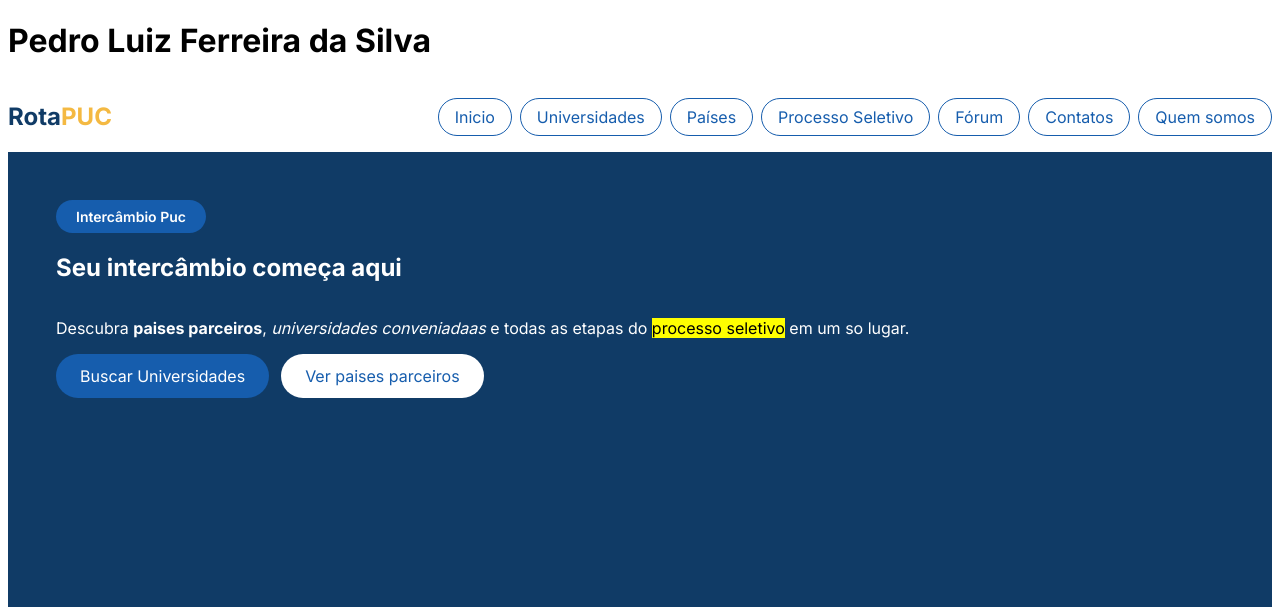
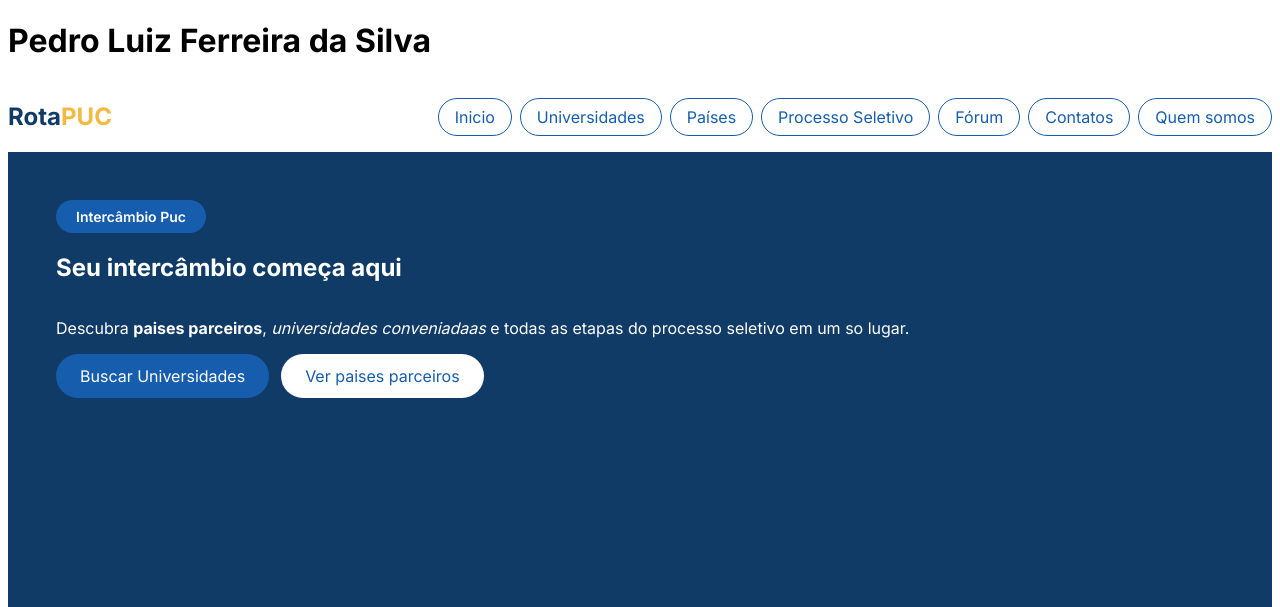
Before and after one commit to StarksPedro/ENG4021-33D-2026.2-repo, a Python web app: template Sprint4/templates/Pedro/html-paginas-pedro/index.html in a window 1280 px wide. Shown: the top 607 px of the page. Run offline with Jinja, Linux system fonts and the light colour scheme; the template is opened without the code that fills it, so the values that code supplies are empty.

Commit message:
mudei a escreta que tava errada

```diff
--- a/Sprint4/static/css/Pedro/inicio.css
+++ b/Sprint4/static/css/Pedro/inicio.css
@@ -161,3 +161,8 @@ nav a{
      color:#667684;
      font-size: 14px;
 }
+
+mark {
+    background-color: transparent;
+    color: inherit;
+}
```
